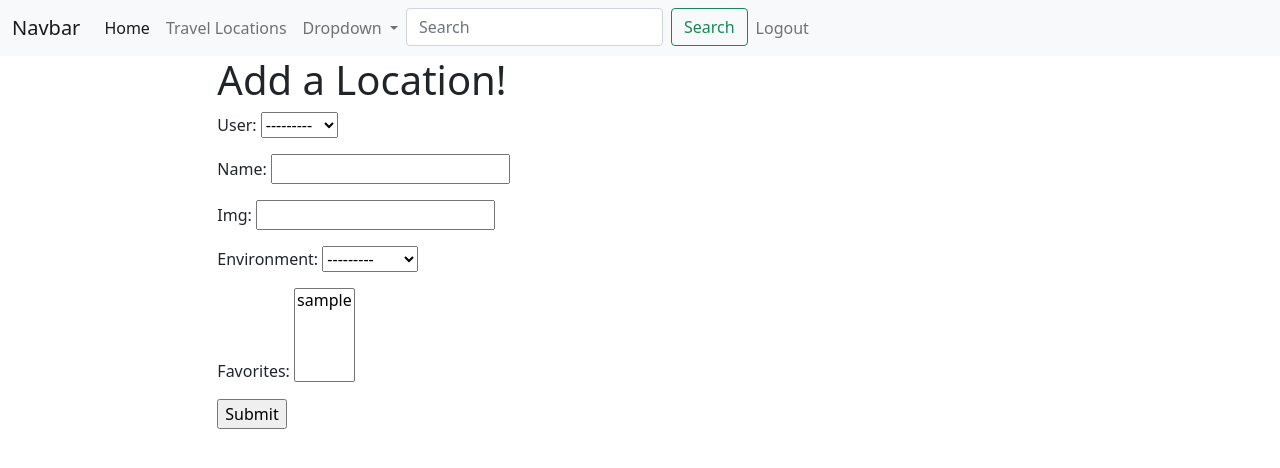
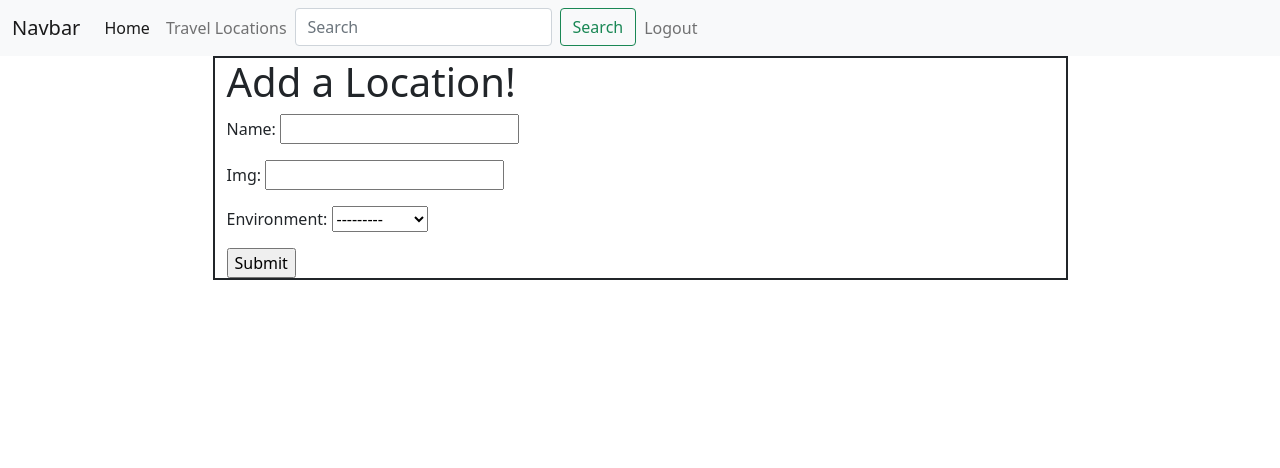
Before and after one commit to preteyz/project-4, a Django app: page /travel_locations/new in a window 1280 px wide. Shown: the top 468 px of the page. Run offline with Django 4.2, Linux system fonts and the light colour scheme; the visitor is signed in with stand-in values (Sample User, id 1); data comes from the database, SQL or seed files in the repository.

Commit message:
tweaked views to require correct fields and added modal to show users who faved locations

```diff
--- a/main_app/static/styles/styles.css
+++ b/main_app/static/styles/styles.css
@@ -0,0 +1,3 @@
+nav-item{
+    margin-left: 20px;
+}
--- a/main_app/templates/base.html
+++ b/main_app/templates/base.html
@@ -40,30 +40,7 @@
                                Travel Locations
                             </a>
                         </li>
-                        <li class="nav-item dropdown">
-                            <a class="nav-link dropdown-toggle"
-                               href="#"
-                               id="navbarDropdown"
-                               role="button"
-                               data-bs-toggle="dropdown"
-                               aria-expanded="false">
-                                Dropdown
-                            </a>
-                            <ul class="dropdown-menu" aria-labelledby="navbarDropdown">
-                                <li>
-                                    <a class="dropdown-item" href="#">Action</a>
-                                </li>
-                                <li>
-                                    <a class="dropdown-item" href="#">Another action</a>
-                                </li>
-                                <li>
-                                    <hr class="dropdown-divider">
-                                </li>
-                                <li>
-                                    <a class="dropdown-item" href="#">Something else here</a>
-                                </li>
-                            </ul>
-                        </li>
+
 
                         <li class="nav-item">
                             <form class="d-flex">
@@ -76,7 +53,7 @@
                         </li>
 
 
-                        <li class="nav-item">
+                        <li class="nav-item col-1">
                             <a href="{% url 'logout' %}"
                                class="nav-link">
                                Logout
@@ -127,10 +104,14 @@
         <a href="/travel_locations">Travel Locations |</a>
 
         </nav> {% endcomment %}
-        <div id="content" name="content" class="main">
-            <div class="row justify-content-center">
-                <div class="col-8">
-                    {% block content %}{% endblock %}
+        <div class="container">
+            <div id="content" name="content" class="main">
+
+                <div class="row justify-content-center">
+
+                    <div class="col-9 "style="border:2px solid">
+                        {% block content %}{% endblock %}
+                    </div>
                 </div>
             </div>
         </div>
--- a/main_app/views.py
+++ b/main_app/views.py
@@ -50,10 +50,11 @@ class Location_Detail(DetailView):
         if location.favorites.filter(id=self.request.user.id).exists():
             faved = True
 
-        total_favs = location.total_likes()
+        total_faves = location.total_faves()
         context['location'] = location
         context['faved'] = faved
-        context['total_favs'] = total_favs
+        context['total_faves'] = total_faves
+        context['favorites'] = location.favorites
         context['reviews'] = Review.objects.all()
 
         # context['reviews'] = Review.objects.filter(location__icontains=name)
@@ -62,7 +63,7 @@ class Location_Detail(DetailView):
 @method_decorator(login_required, name='dispatch')
 class Location_Create(CreateView):
     model = TravelLocation
-    fields = ['user', 'name', 'img', 'environment', 'favorites']
+    fields = ['name', 'img', 'environment']
     template_name = "location_create.html"
     def form_valid(self, form):
         self.object = form.save(commit=False)
@@ -142,7 +143,7 @@ def reviews_index(request):
 @method_decorator(login_required, name='dispatch')
 class Review_Create(CreateView):
     model = Review
-    fields = '__all__'
+    fields = ['rating', 'body']
     template_name = "reviews_form.html"
     success_url = '/reviews'
 
```
Also changed, not shown: main_app/templates/location_detail.html (+41 -12 lines), main_app/migrations/0001_initial.py.
